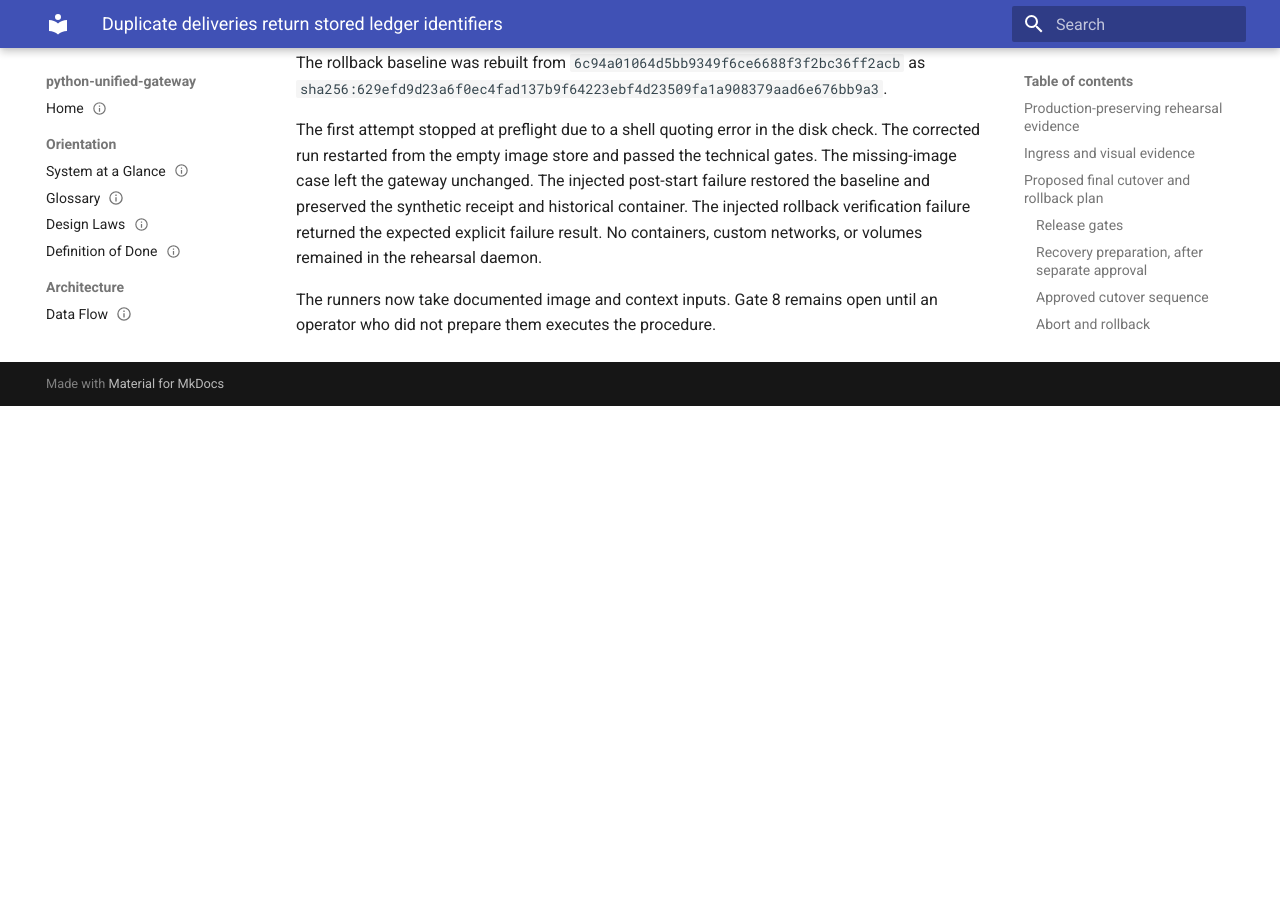
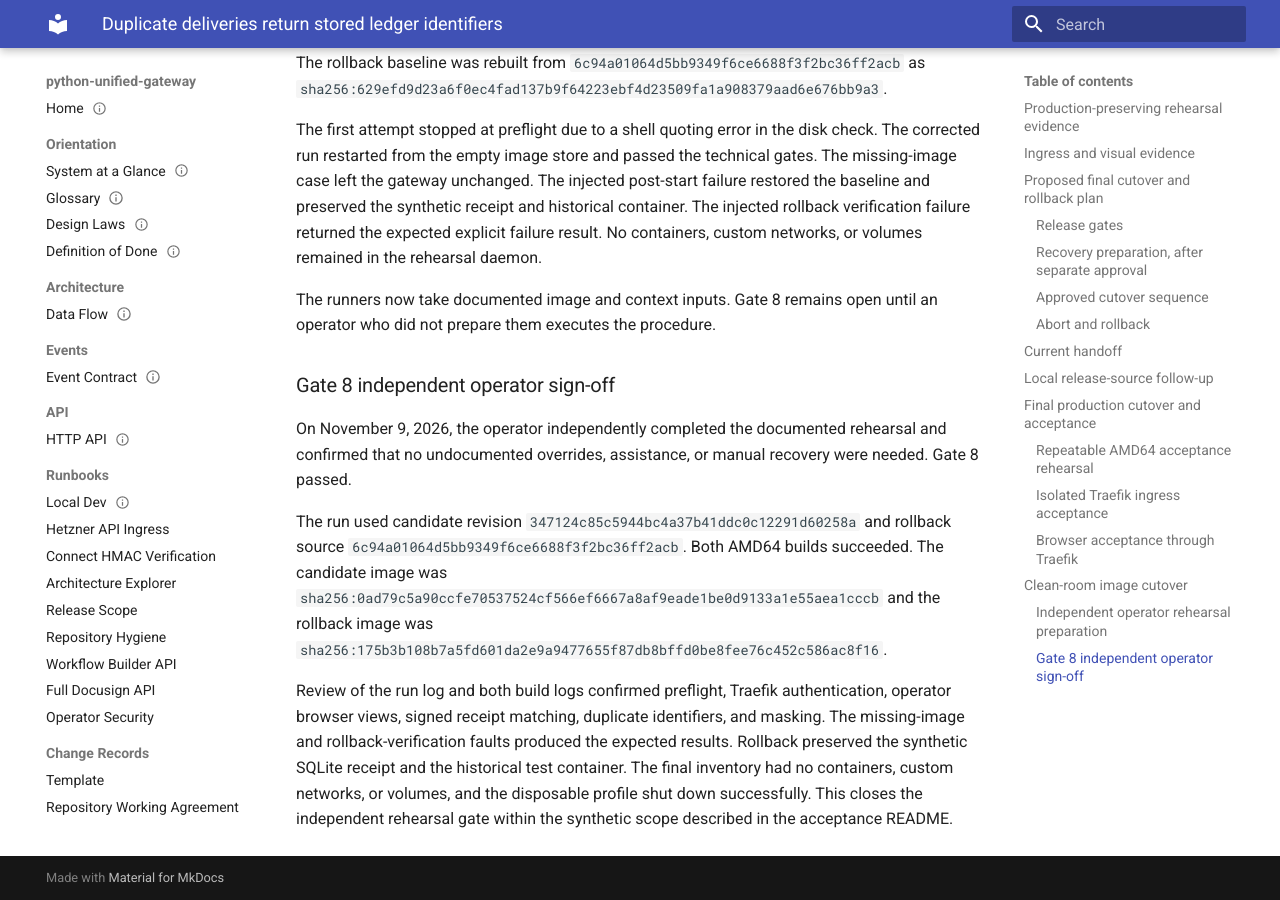
Before and after one commit to toms-iam-demos/python-unified-gateway, an MkDocs documentation site: the page built from docs/changes/2026-11-08-duplicate-delivery-identifiers.md, in a window 1280 px wide and 900 px high, scrolled down 10211 px. Built offline with MkDocs 1.6.1 and Material for MkDocs 9.7.7, drawn with Linux system fonts in a browser that asks for light colours; before the commit the page ends 10617 px from its top, so only the background shows below that.

Commit message:
Record independent Gate 8 operator sign-off

```diff
--- a/docs/changes/2026-11-08-duplicate-delivery-identifiers.md
+++ b/docs/changes/2026-11-08-duplicate-delivery-identifiers.md
@@ -179,3 +179,26 @@ No containers, custom networks, or volumes remained in the rehearsal daemon.
 
 The runners now take documented image and context inputs. Gate 8 remains
 open until an operator who did not prepare them executes the procedure.
+
+### Gate 8 independent operator sign-off
+
+On November 9, 2026, the operator independently completed the documented
+rehearsal and confirmed that no undocumented overrides, assistance, or
+manual recovery were needed. Gate 8 passed.
+
+The run used candidate revision
+`347124c85c5944bc4a37b41ddc0c12291d60258a` and rollback source
+`6c94a01064d5bb9349f6ce6688f3f2bc36ff2acb`. Both AMD64 builds succeeded.
+The candidate image was
+`sha256:0ad79c5a90ccfe70537524cf566ef6667a8af9eade1be0d9133a1e55aea1cccb`
+and the rollback image was
+`sha256:175b3b108b7a5fd601da2e9a9477655f87db8bffd0be8fee76c452c586ac8f16`.
+
+Review of the run log and both build logs confirmed preflight, Traefik
+authentication, operator browser views, signed receipt matching, duplicate
+identifiers, and masking. The missing-image and rollback-verification
+faults produced the expected results. Rollback preserved the synthetic
+SQLite receipt and the historical test container. The final inventory had
+no containers, custom networks, or volumes, and the disposable profile
+shut down successfully. This closes the independent rehearsal gate within
+the synthetic scope described in the acceptance README.
```
